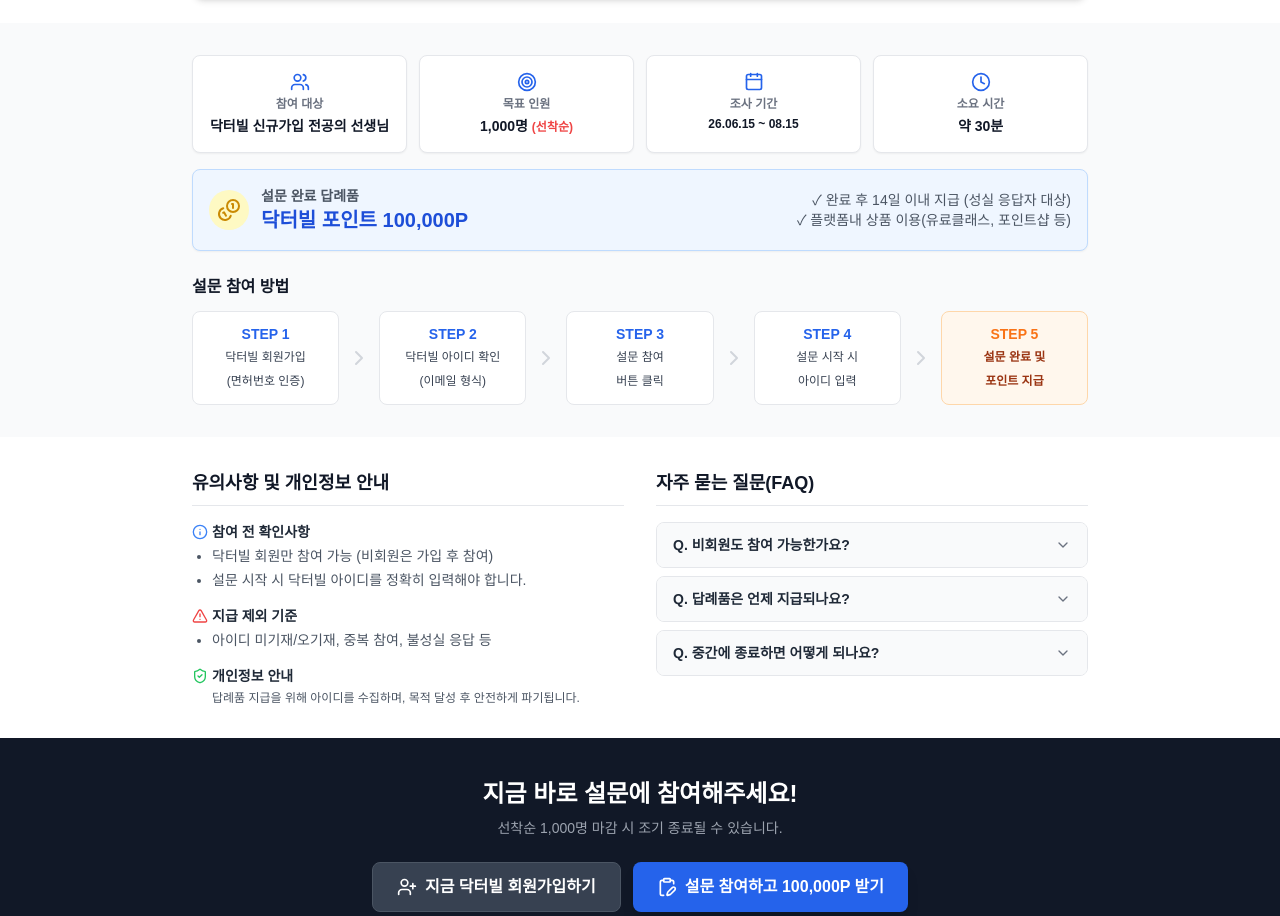
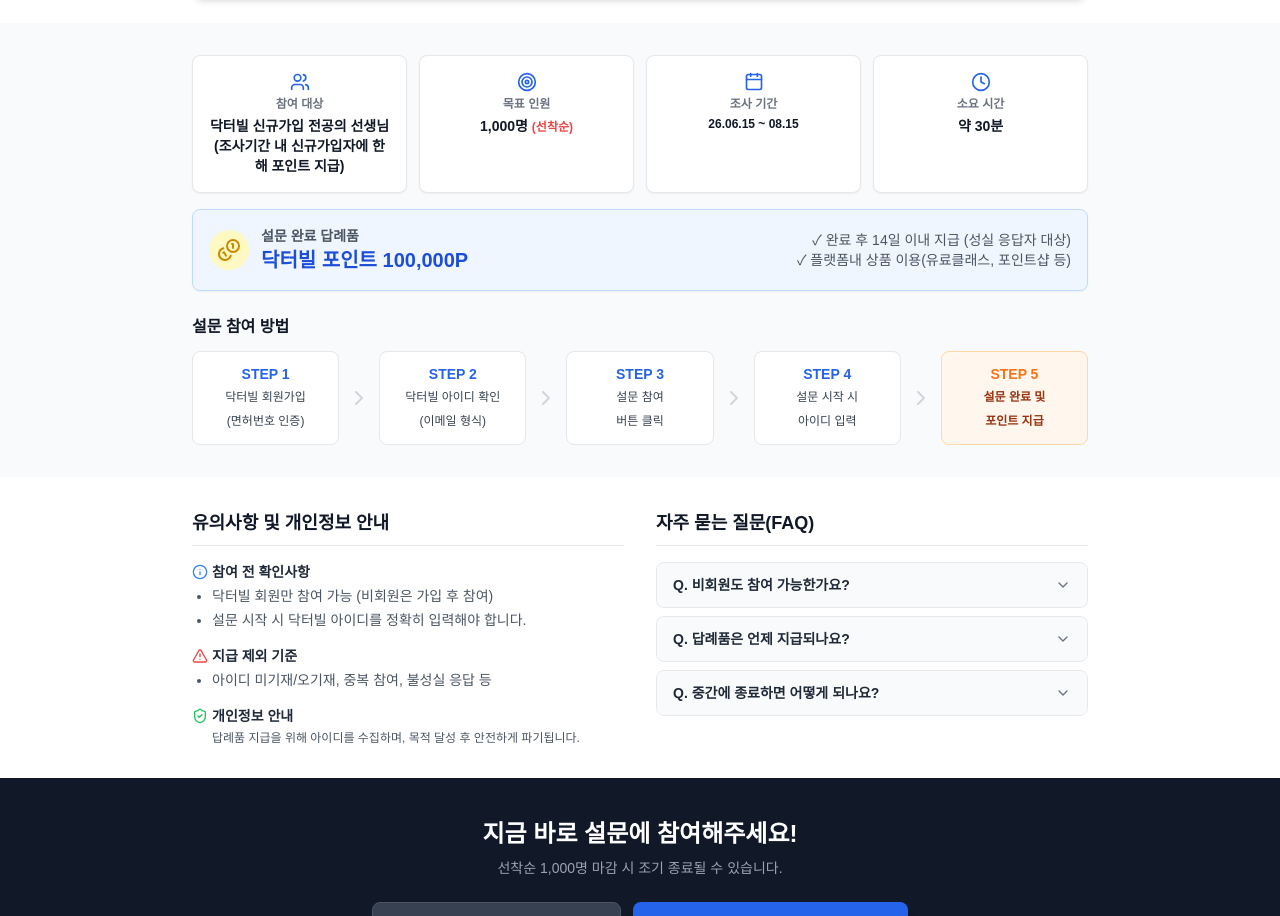
Before and after one commit to ojungin/ymd, a plain HTML site: page index.html in a window 1280 px wide. Shown: the part 1003-1919 px from the top of the page. Drawn offline with nearby package versions, Linux system fonts and the light colour scheme; a web font is replaced by a local one.

Commit message:
Update index.html

```diff
--- a/index.html
+++ b/index.html
@@ -76,7 +76,7 @@
                 <div class="bg-white p-4 rounded-lg border border-gray-200 shadow-sm flex flex-col items-center text-center">
                     <i data-lucide="users" class="w-5 h-5 text-blue-600 mb-1"></i>
                     <h3 class="text-xs text-gray-500 font-semibold">참여 대상</h3>
-                    <p class="font-bold text-gray-900 text-sm mt-1">닥터빌 신규가입 전공의 선생님</p>
+                    <p class="font-bold text-gray-900 text-sm mt-1">닥터빌 신규가입 전공의 선생님 (조사기간 내 신규가입자에 한해 포인트 지급)</p>
                 </div>
                 <div class="bg-white p-4 rounded-lg border border-gray-200 shadow-sm flex flex-col items-center text-center">
                     <i data-lucide="target" class="w-5 h-5 text-blue-600 mb-1"></i>
```
